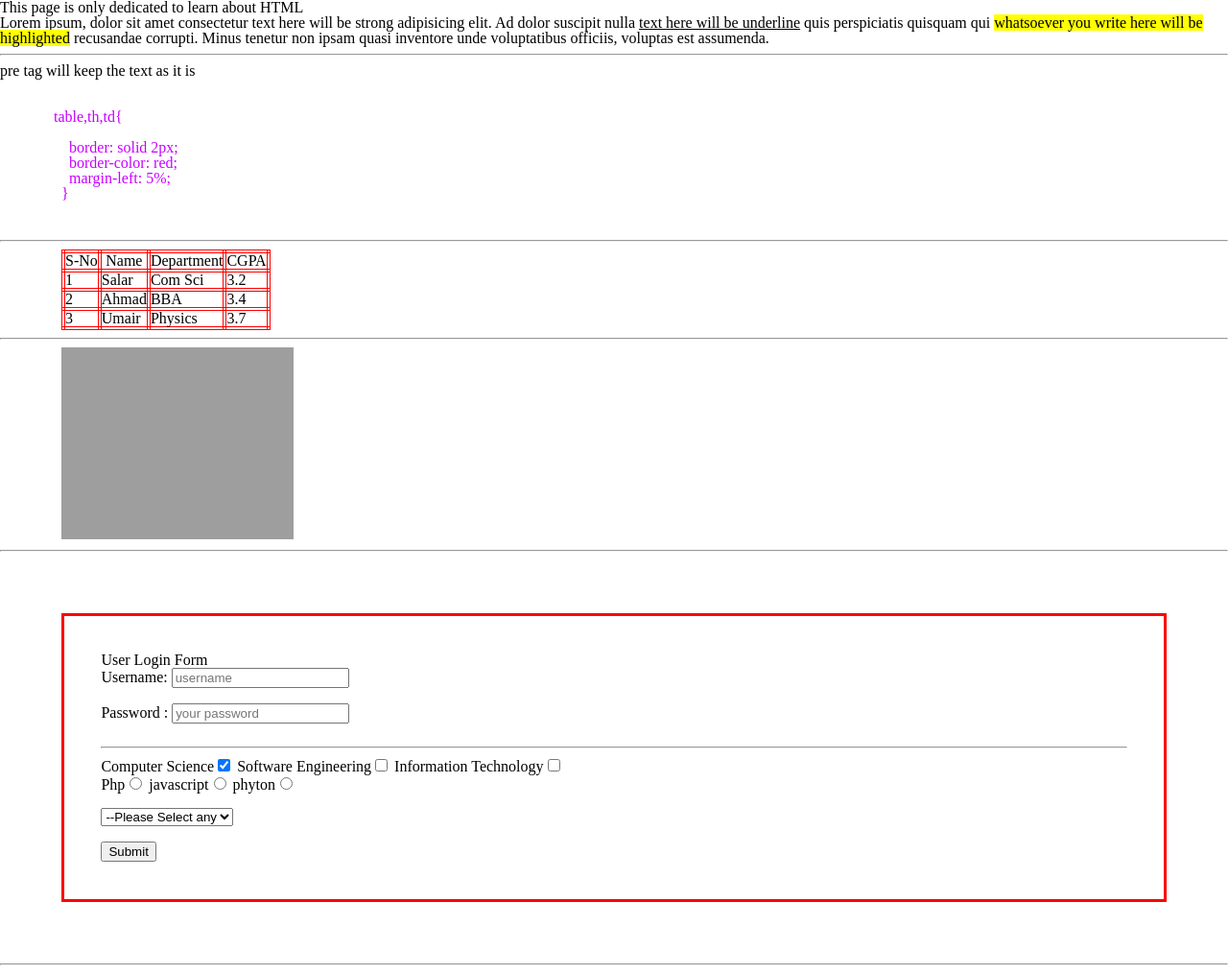
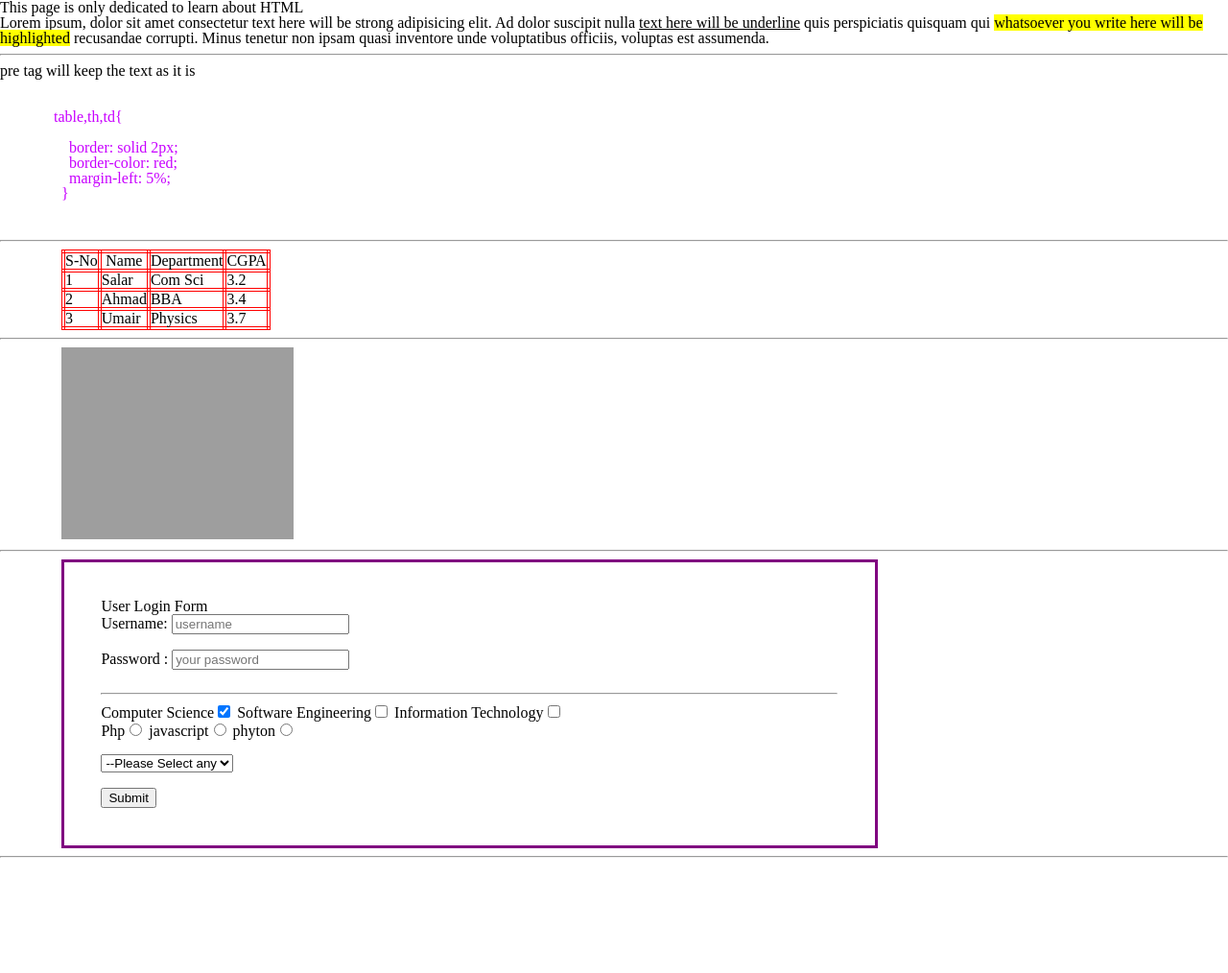
Before and after one commit to msalarkhan/HTML, a plain HTML site: page index.html in a window 1280 px wide. Shown: the whole page at 96% size. After the commit the page ends 902 px from the top, so only its background shows below. Drawn offline with Linux system fonts and the light colour scheme; grey boxes are pictures that could not be loaded.

Commit message:
form design

```diff
--- a/CSS/Style.css
+++ b/CSS/Style.css
@@ -75,4 +75,18 @@ table {
         width: 245px;
         height: 205px;
         box-shadow: gray 0px 0px 5px 5px;
+    }
+
+    form{
+        border: solid purple 3px ;
+        padding: 3%;
+        margin-left: 5%;
+        width: 60%;
+
+    }
+    form:hover{
+
+        box-shadow: gray 0px 0px 5px 5px;
+
+
        }
--- a/index.html
+++ b/index.html
@@ -68,9 +68,9 @@
 
 <img src="../1.jpg" id="img1" alt="picture not found" >
 <hr>
-<form action="index.php" method="post" style="border: solid RED 3px; padding:3%; margin: 5%;">
-<fieldset>
-     <legend> User Login Form</legend>
+<form action="index.php" method="post" >
+<fieldset >
+     <legend> User Login Form </legend>
     <label for="username">Username: </label><input type="text" placeholder="username" name="username" id="username">
     <br>
     <br>
```
